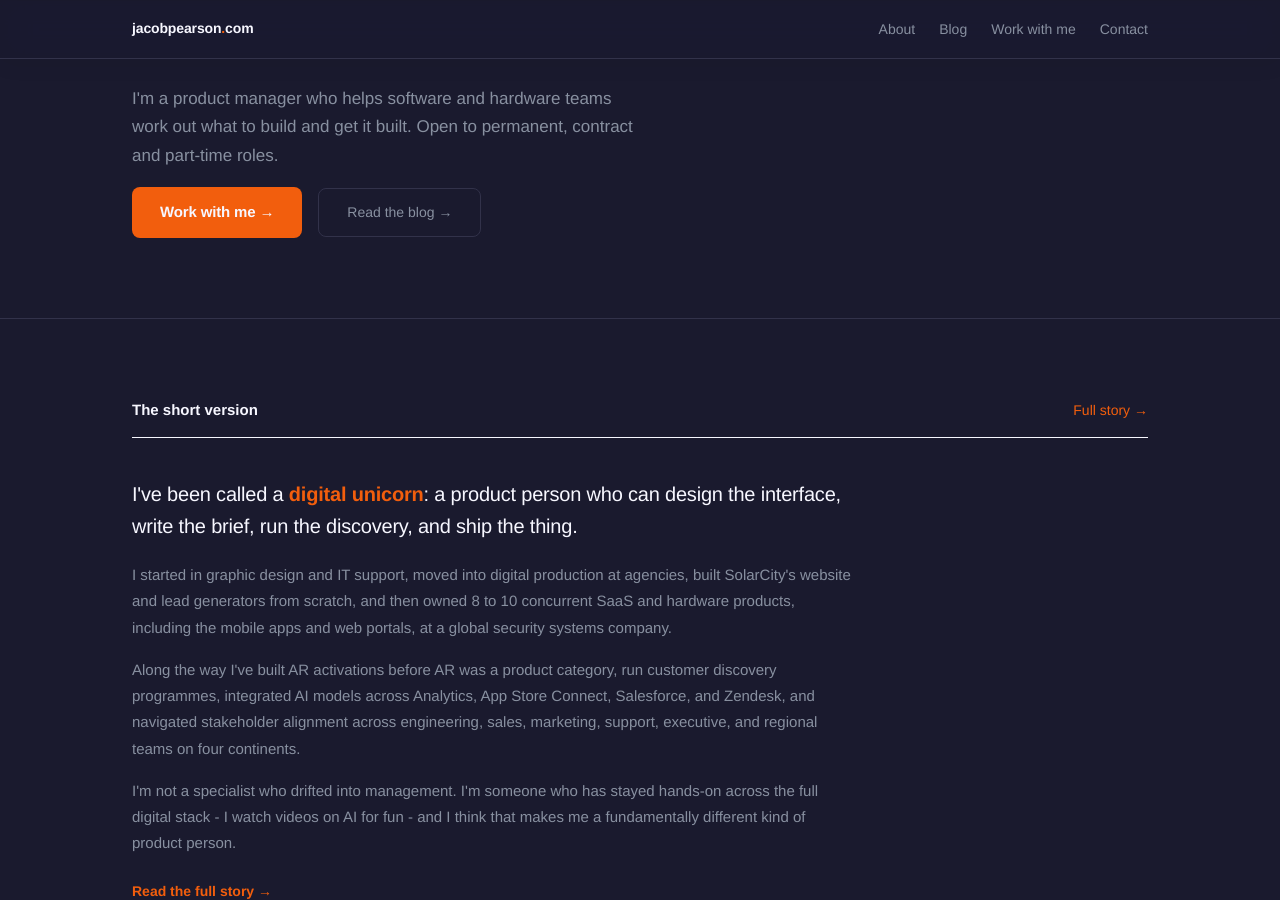
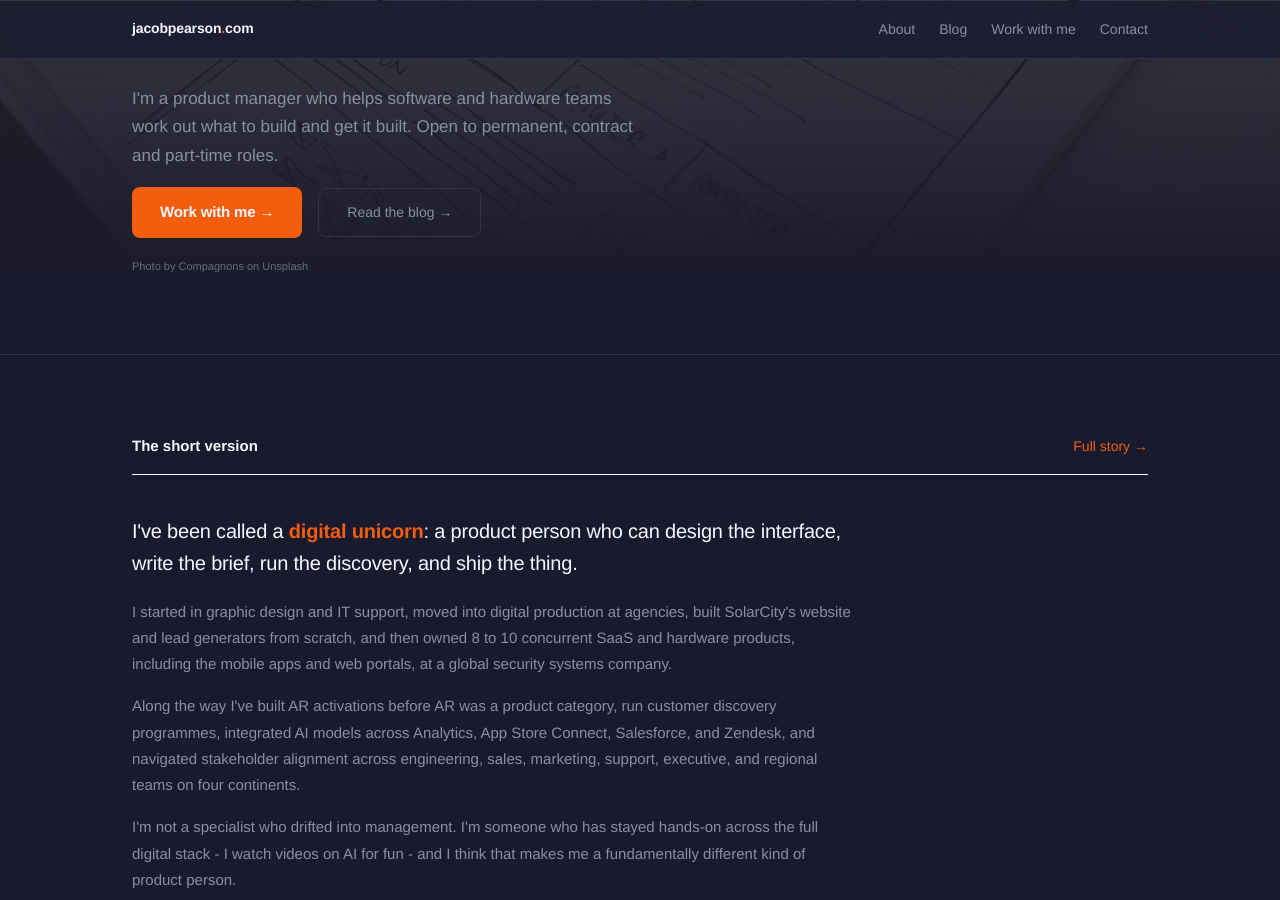
Before and after one commit to jacobpearson/jacobpearson.github.io, a Jekyll site: the page built from index.html, in a window 1280 px wide and 900 px high, scrolled down 388 px. Built offline with Jekyll 4.4.1, drawn with Linux system fonts in a browser that asks for light colours.

Commit message:
Add wireframe photo behind the homepage hero
Uses the same screened-back hero pattern as the other pages, with the
Compagnons credit. The share image stays default.jpg.

Co-Authored-By: Claude Opus 5.5 <noreply@anthropic.com>

```diff
--- a/index.html
+++ b/index.html
@@ -4,11 +4,18 @@ title: Product Manager
 seo_title: "Jacob Pearson | Product Manager, Auckland"
 description: Product manager in Auckland, available from November for permanent, contract and part-time roles.
 schema: person
+image: /assets/images/og/page-work-with-me.jpg
+image_alt: "A hand-drawn website wireframe sketched on paper, with an orange pen on a desk"
+image_credit: "Photo by Compagnons on Unsplash"
+share_image: /assets/images/og/default.jpg
+share_image_alt: "jacobpearson.com: product manager based in Auckland, NZ"
 ---
 
 <!-- ─── HERO ─────────────────────────────────────────────── -->
 <section class="hero">
   <div class="container">
+   <div class="hero-image-header">
+    {% include hero-bg.html %}
     <h1 class="hero-headline">
       <span class="visually-hidden">Solving problems and making things work.</span>
       <span aria-hidden="true">Solving problems<br>and <em class="hero-rotator" data-phrases='["making things work.","shipping what matters.","untangling the mess.","automating the boring bits.","asking better questions."]'>making things work.</em><span class="hero-cursor"></span></span>
@@ -20,6 +27,8 @@ schema: person
       <a href="/work-with-me/" class="hero-cta">Work with me →</a>
       <a href="/blog" class="hero-cta-secondary">Read the blog →</a>
     </div>
+    {% include hero-credit.html %}
+   </div>
   </div>
 </section>
 
```
